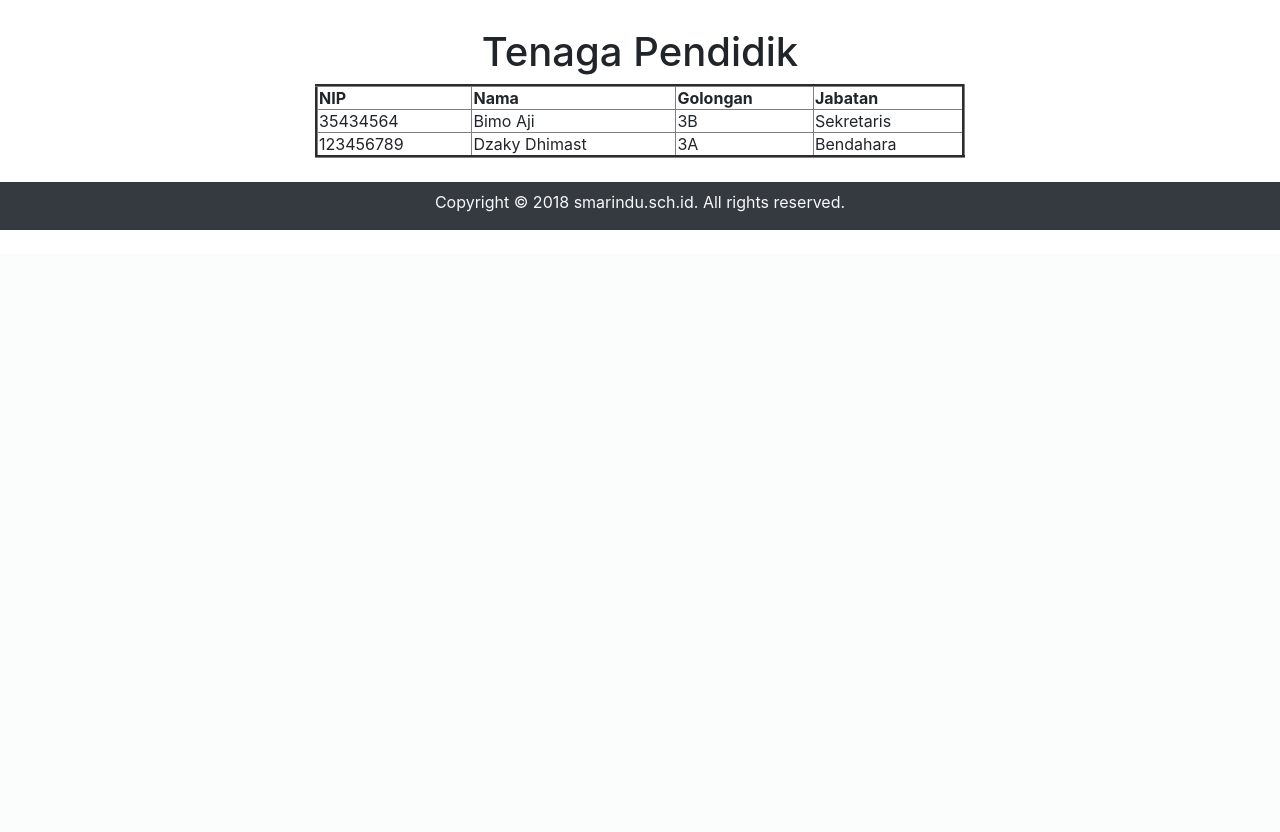
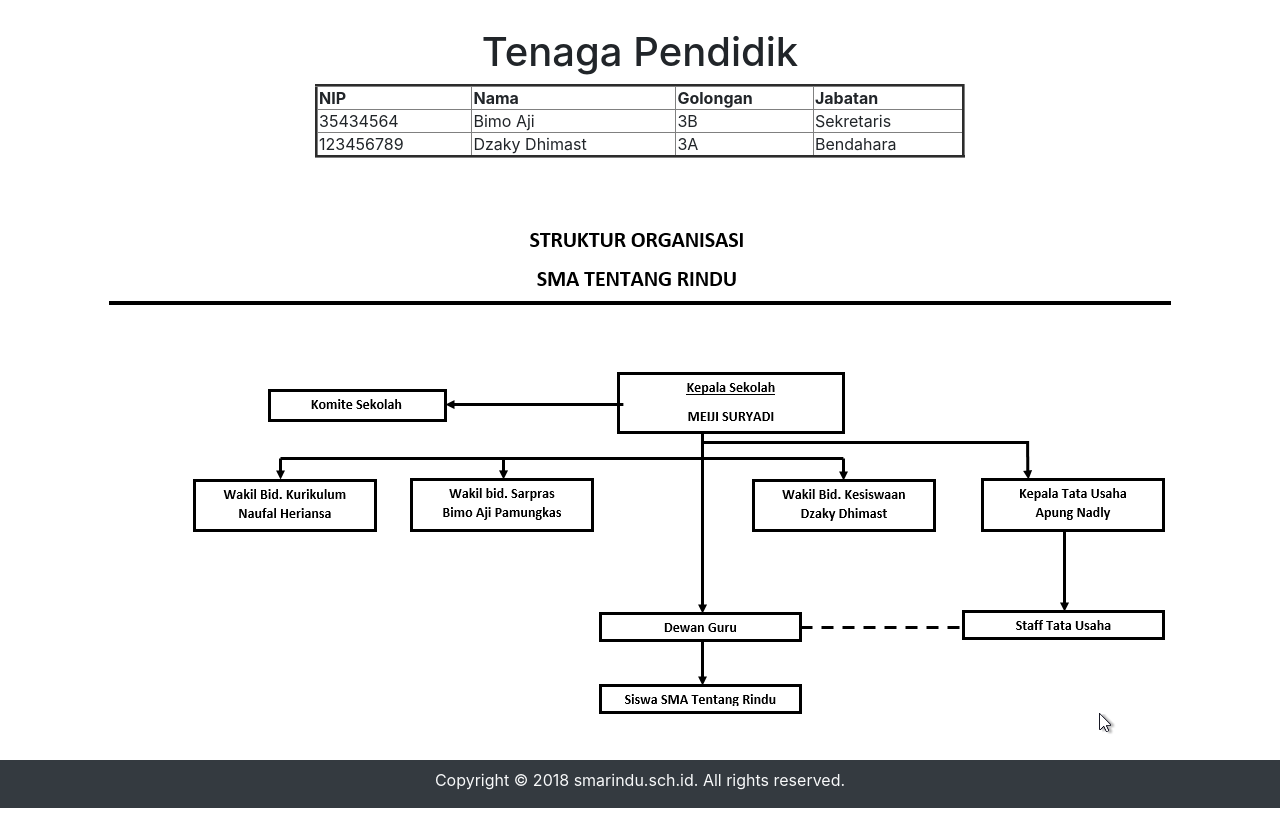
Before and after one commit to dzakydr/WebBaru, a PHP site: page /datatendik.php in a window 1280 px wide. Shown: the part 579-1411 px from the top of the page. Before the commit the page ends 809 px from the top, so only its background shows below. Run offline with PHP 8.4, Linux system fonts and the light colour scheme; data comes from the database, SQL or seed files in the repository; some libraries are stand-ins or nearby versions.

Commit message:
Update datatendik.php

```diff
--- a/datatendik.php
+++ b/datatendik.php
@@ -118,7 +118,9 @@
         </div>
       </section>
 
-
+      <div class="col text-center mb-4">
+  <img src="gambar/struktur.png" class="mt-4">
+</div>
 
 <footer class="bg-dark text-light mb-4">
   <div class="container">
```
